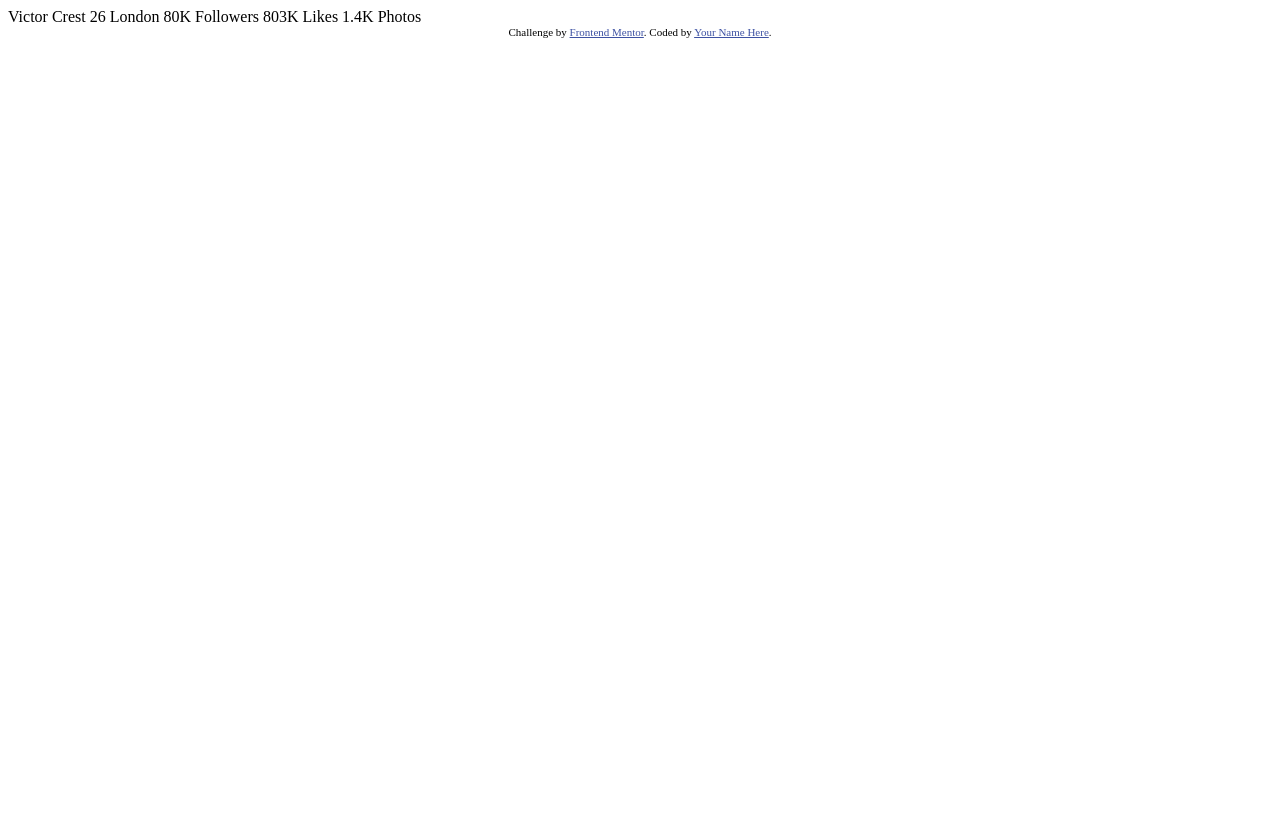
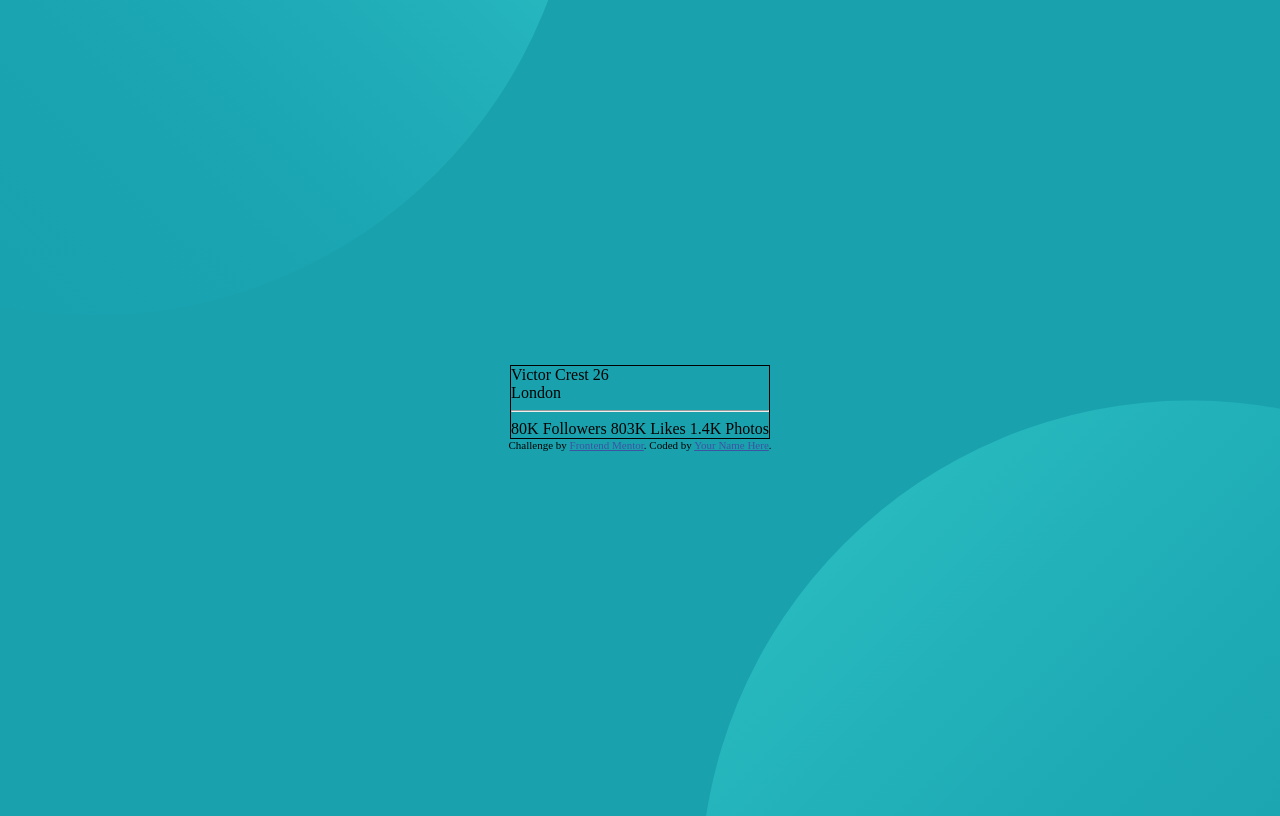
Before and after one commit to zacharyboelter/profile-card-component, a plain HTML site: page index.html in a window 1280 px wide. Drawn offline with Linux system fonts and the light colour scheme.

Commit message:
svg background setup

```diff
--- a/index.html
+++ b/index.html
@@ -1,23 +1,33 @@
 <!DOCTYPE html>
 <html lang="en">
+
 <head>
   <meta charset="UTF-8">
-  <meta name="viewport" content="width=device-width, initial-scale=1.0"> <!-- displays site properly based on user's device -->
+  <meta name="viewport" content="width=device-width, initial-scale=1.0">
+  <!-- displays site properly based on user's device -->
 
   <link rel="icon" type="image/png" sizes="32x32" href="./images/favicon-32x32.png">
 
+  <link rel="stylesheet" href="./styles.css">
+
   <title>Frontend Mentor | Profile card component</title>
 
-  <!-- Feel free to remove these styles or customise in your own stylesheet 👍 -->
-  <style>
-    .attribution { font-size: 11px; text-align: center; }
-    .attribution a { color: hsl(228, 45%, 44%); }
-  </style>
 </head>
+
 <body>
+
+  <div class="card">
+    <div class="hero-title">
     Victor Crest
     26
+  </div>
+  <div class="hero-location">
     London
+  </div>
+  <div class="partition-line">
+   <hr>
+  </div>
+  <div class="stats">
 
     80K
     Followers
@@ -27,9 +37,12 @@
 
     1.4K
     Photos
+  </div>
+  </div>
   <div class="attribution">
     Challenge by <a href="https://www.frontendmentor.io?ref=challenge" target="_blank">Frontend Mentor</a>.
     Coded by <a href="#">Your Name Here</a>.
   </div>
 </body>
+
 </html>
--- a/styles.css
+++ b/styles.css
@@ -0,0 +1,30 @@
+body {
+    height: 100vh;
+    max-width: 1440px;
+    display: flex;
+    flex-direction: column;
+    align-items: center;
+    justify-content: center;
+    background-color: hsl(185, 75%, 39%);
+    background-image:
+        url(./images/bg-pattern-bottom.svg),
+        url(./images/bg-pattern-top.svg);
+
+    background-position:
+        top 400px left 700px,
+        bottom 500px right 700px;
+    background-repeat: no-repeat;
+
+}
+
+.card {
+    border: 1px solid black;
+}
+
+.attribution {
+    font-size: 11px; text-align: center;
+}
+
+.attribution a {
+    color: hsl(228, 45%, 44%);
+}
```
Lines whose indentation alone changed are shown as unchanged.
